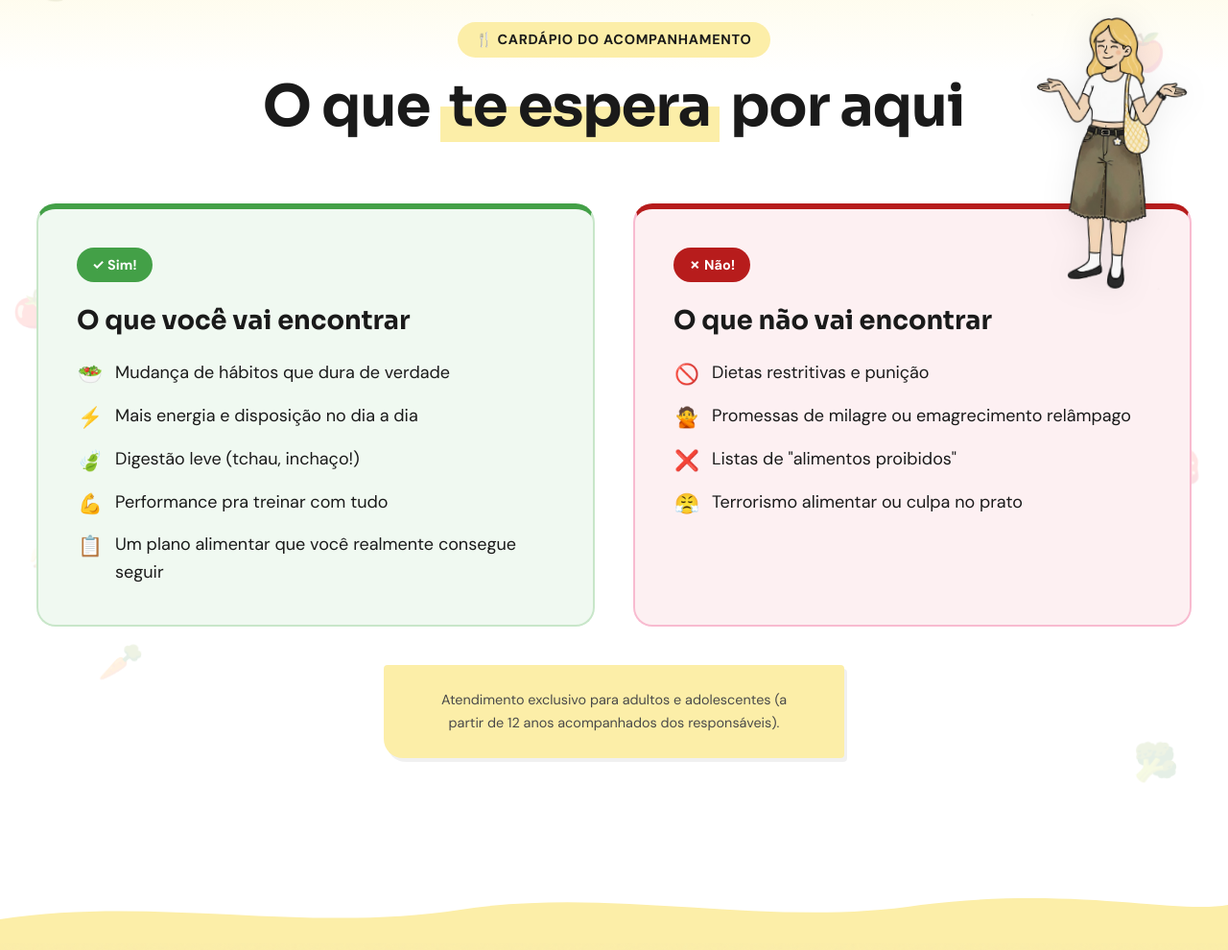
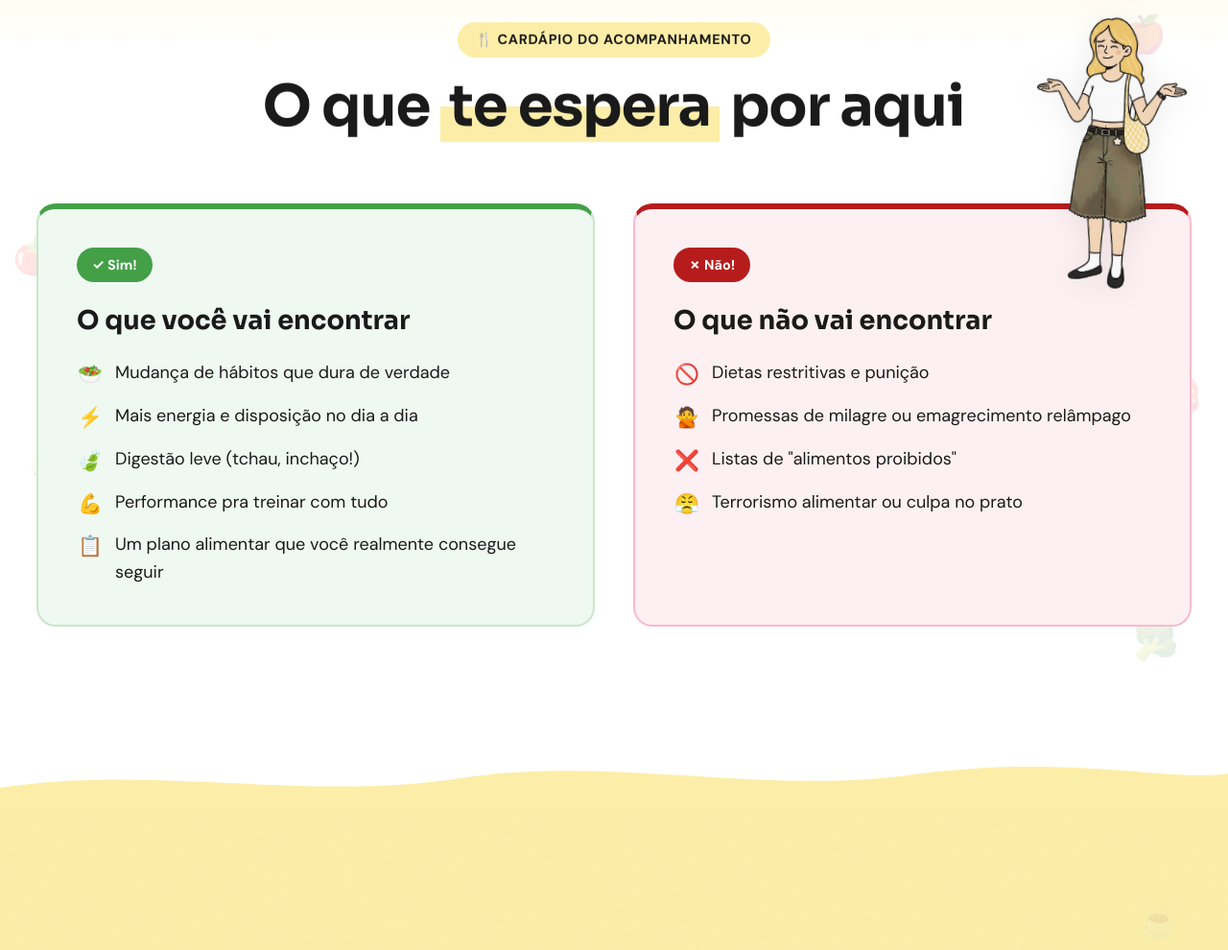
Before and after one commit to pietrobelluno/nutri-val, a plain HTML site: page index.html in a window 1280 px wide. Shown: the part 1813-2803 px from the top of the page at 96% size. Drawn offline with Linux system fonts and the light colour scheme; animation ran at ten frames a second.

Commit message:
fix: remove post-it falso, corrige speech bubble cortada
- Remove nota sobre atendimento exclusivo (não existe)
- Remove overflow:hidden do about__grid que cortava o "Bora!"

Co-Authored-By: Claude Opus 4.6 <noreply@anthropic.com>

```diff
--- a/css/sections.css
+++ b/css/sections.css
@@ -328,7 +328,6 @@
   grid-template-columns: 1fr;
   gap: var(--space-xl);
   align-items: center;
-  overflow: hidden;
 }
 
 .about__illus-wrap {
--- a/index.html
+++ b/index.html
@@ -196,9 +196,6 @@
         </div>
       </div>
 
-      <div class="postit-note mt-lg reveal-up">
-        Atendimento exclusivo para adultos e adolescentes (a partir de 12 anos acompanhados dos responsáveis).
-      </div>
     </div>
   </section>
 
```
